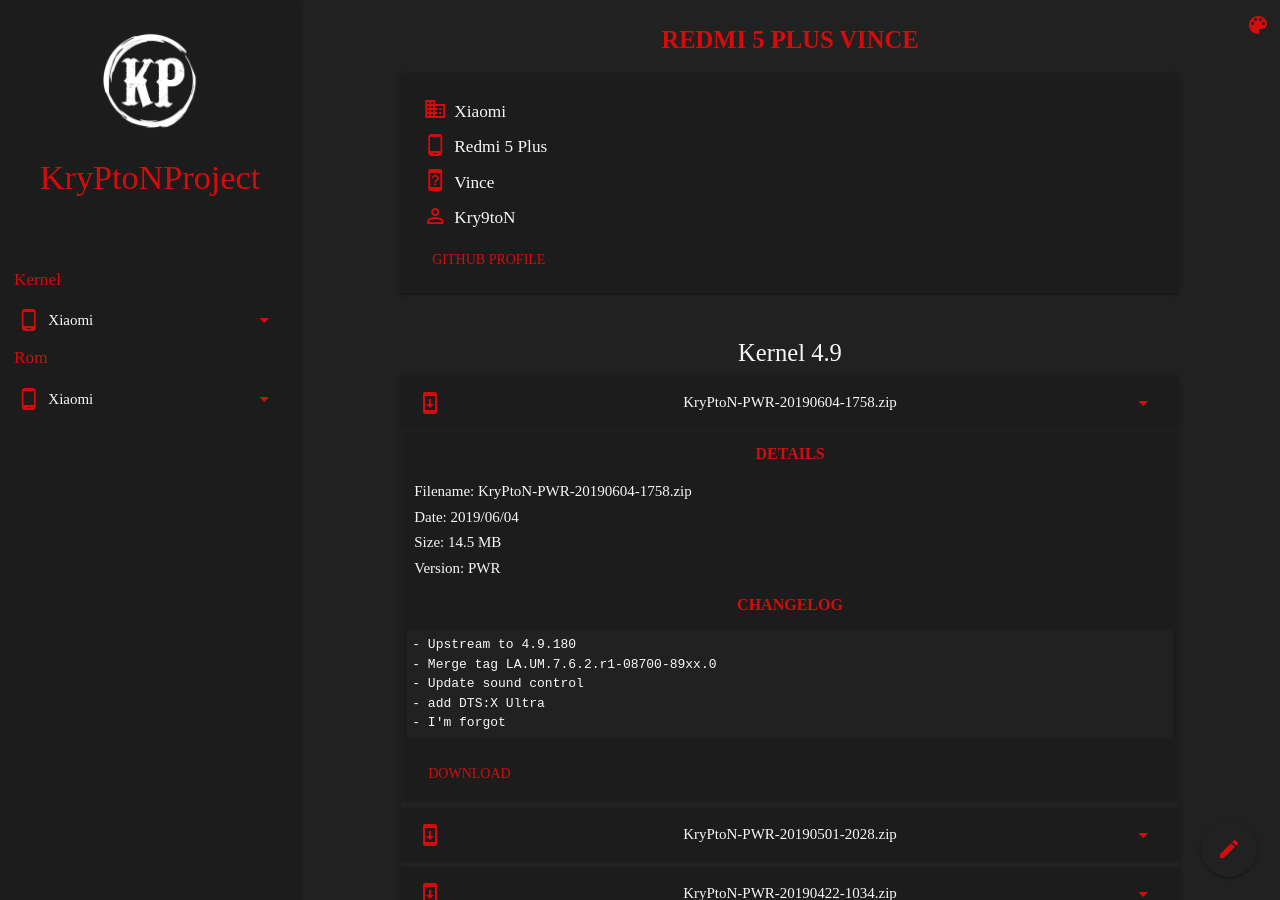
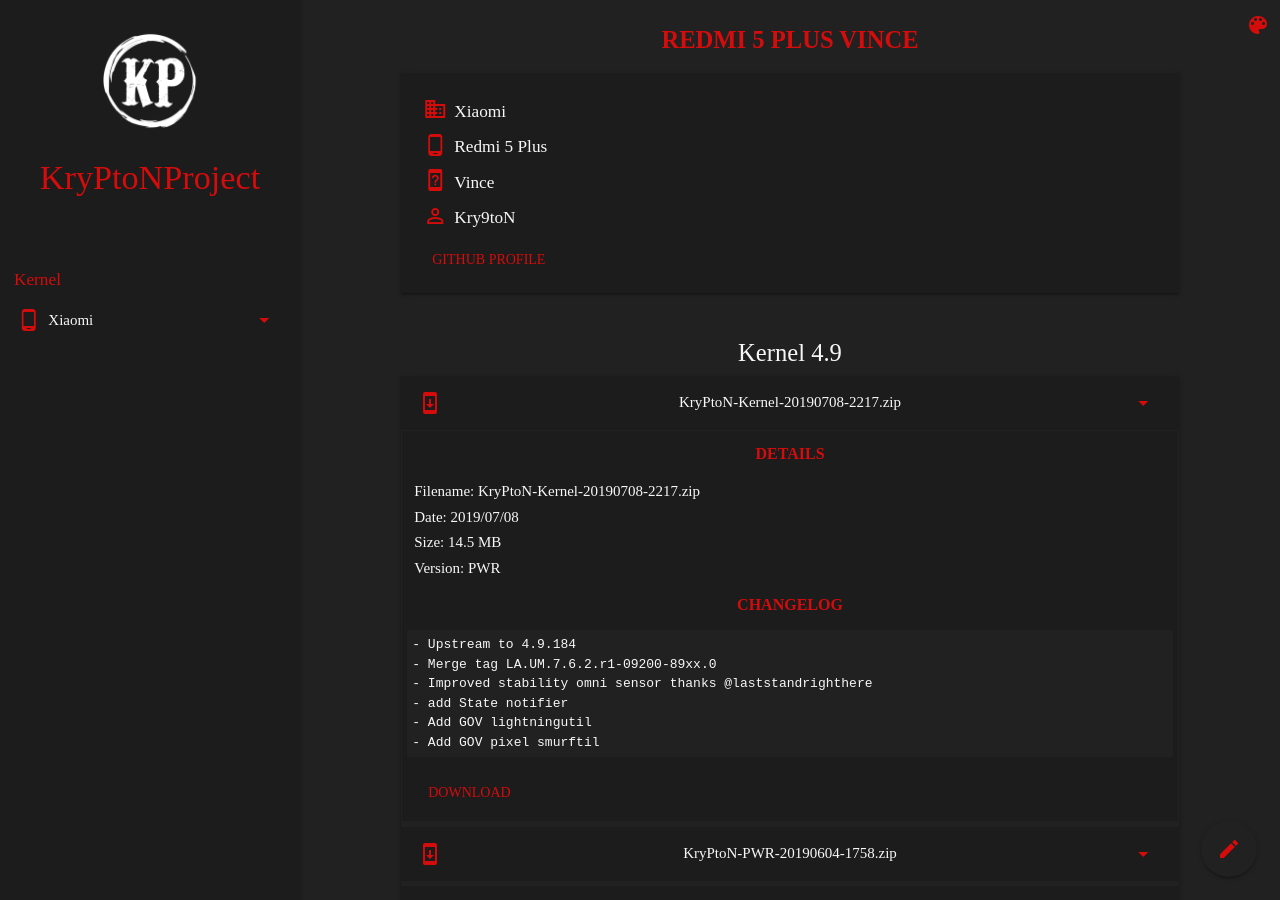
Before and after one commit to ucok21/Kry9toN-Project.github.io, a Jekyll site: the page built from kernel-vince.html, in a window 1280 px wide and 900 px high. Built offline with Jekyll 4.4.1, drawn with Linux system fonts in a browser that asks for light colours; some web fonts are replaced.

Commit message:
Rilease new kernol

```diff
--- a/_includes/navbar.html
+++ b/_includes/navbar.html
@@ -34,27 +34,6 @@
 		</div>
 	  </li>
 	</ul>
-	<h6 class="accent" style="margin-left: 14px;  margin-top: 5px">Rom</h6>
-	<ul class="collapsible collapsible-accordion">
-	  <li>
-		<div class="collapsible-header">
-		  <i class="material-icons">phone_android</i>
-		  <span style="width: 90%">Xiaomi</span>
-		  <i class="material-icons">arrow_drop_down</i>
-		</div>
-
-		<div class="collapsible-body">
-		  <ul>
-			<li>
-			  <a href="{{- '/rom/vince/' | relative_url -}}">Redmi 5 Plus</a>
-			  <a href="{{- '/rom/riva/' | relative_url -}}">Redmi 5A</a>
-			  <a href="{{- '/rom/rolex/' | relative_url -}}">Redmi 4A</a>
-			  <a href="{{- '/rom/santoni/' | relative_url -}}">Redmi 4X</a>
-			</li>
-		  </ul>
-		</div>
-	  </li>
-	</ul>
   </ul>
 </div>
 <!-- END NAVBAR -->
--- a/kernel-vince.html
+++ b/kernel-vince.html
@@ -42,6 +42,43 @@
               <ul class="collapsible collapsible-builds">
 
 				<li class="active">
+				  <div class="collapsible-header">
+					<i class="material-icons">system_update</i>
+					<span style="width: 100%">KryPtoN-Kernel-20190708-2217.zip</span>
+					<i class="material-icons">arrow_drop_down</i>
+				  </div>
+
+				  <div class="collapsible-body">
+
+					<p class="label" >details</p>
+					<div class="buildinfo">
+					  <div class="deviceprop"><p>Filename: KryPtoN-Kernel-20190708-2217.zip</p></div>
+					  <div class="deviceprop"><p>Date: 2019/07/08</p></div>
+					  <div class="deviceprop"><p>Size: 14.5 MB</p></div>
+					  <div class="deviceprop"><p>Version: PWR</p></div>
+					</div>
+
+					<div class='buildChangelog'>
+					  <p class="label">Changelog</p>
+					  <pre>
+						- Upstream to 4.9.184
+						- Merge tag LA.UM.7.6.2.r1-09200-89xx.0
+						- Improved stability omni sensor thanks @laststandrighthere
+						- add State notifier
+						- Add GOV lightningutil
+						- Add GOV pixel smurftil
+					  </pre>
+					</div>
+
+					<div class="buildbuttons">
+					  <a href="https://userupload.net/cwvh8v73mpdh" download target="_blank" class="waves-effect waves-teal btn-flat"><i class="zmdi zmdi-download left"></i>Download</a>
+					</div>
+
+				  </div>
+
+				</li>
+
+				<li>
 				  <div class="collapsible-header">
 					<i class="material-icons">system_update</i>
 					<span style="width: 100%">KryPtoN-PWR-20190604-1758.zip</span>
```
